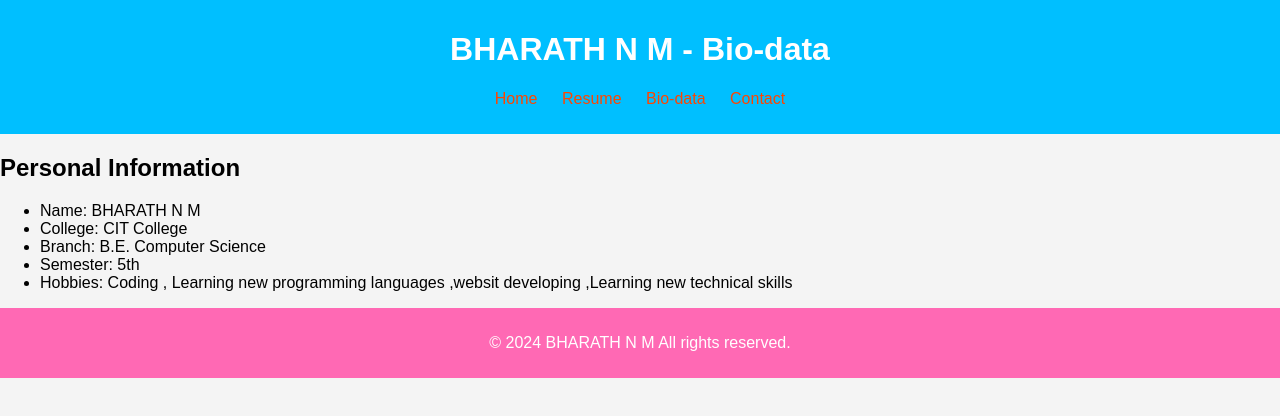
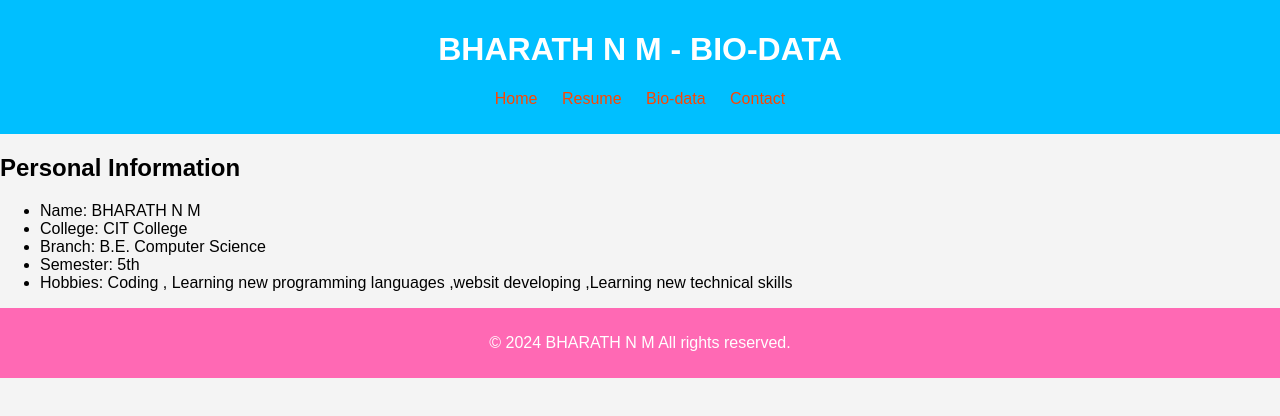
Before and after one commit to Bharath-bit2158/web_site, a plain HTML site: page biodata.html in a window 1280 px wide. Drawn offline with Linux system fonts and the light colour scheme.

Commit message:
Update biodata.html

```diff
--- a/biodata.html
+++ b/biodata.html
@@ -4,12 +4,12 @@
 <head>
     <meta charset="UTF-8">
     <meta name="viewport" content="width=device-width, initial-scale=1.0">
-    <title>Bio-data</title>
+    <title>BIO-DATA</title>
     <link rel="stylesheet" href="styles.css">
 </head>
 <body>
     <header>
-        <h1>BHARATH N M - Bio-data</h1>
+        <h1>BHARATH N M - BIO-DATA</h1>
         <nav>
             <ul>
                 <li><a href="index.html">Home</a></li>
```
